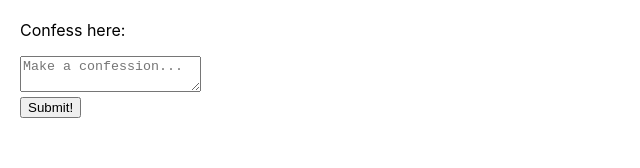
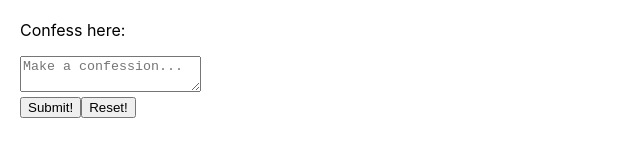
Before and after one commit to razin99/after-dark, a React (Create React App) app: page / in a window 1280 px wide. Shown: the top 168 px of the page, without its empty margins (0-640 px from the left). Built offline with nearby package versions, Linux system fonts and the light colour scheme.

Commit message:
Refactored, but no styling, its batshit ugly

```diff
--- a/src/App.js
+++ b/src/App.js
@@ -1,52 +1,12 @@
 import "./App.css";
-import React, { Component } from "react";
-
-class ConfessionText extends Component {
-  constructor(props) {
-    super(props);
-    this.state = {
-      text: "",
-    };
-
-    this.handleTextChange = this.handleTextChange.bind(this);
-  }
-
-  handleTextChange(event) {
-    this.setState({
-      text: event.target.value,
-    });
-  }
-
-  render() {
-    return (
-      <form>
-        <textarea
-          type="text"
-          placeholder="Make a confession..."
-          value={this.state.text}
-          onChange={this.handleTextChange}
-        />
-      </form>
-    );
-  }
-}
-
-class Button extends Component {
-  render() {
-    return (
-      <div>
-        <button>Submit!</button>
-      </div>
-    );
-  }
-}
+import React from "react";
+import { ConfessionForm } from "./components/ConfessionForm";
 
 function App() {
   return (
     <div>
       <p>Confess here:</p>
-      <ConfessionText />
-      <Button />
+      <ConfessionForm />
     </div>
   );
 }
--- /dev/null
+++ b/src/components/ConfessionForm.js
@@ -0,0 +1,52 @@
+import React, { Component } from "react";
+
+export class ConfessionForm extends Component {
+  constructor(props) {
+    super(props);
+    this.state = {
+      text: "",
+    };
+
+    this.handleTextChange = this.handleTextChange.bind(this);
+    this.handleSubmit = this.handleSubmit.bind(this);
+    this.handleReset = this.handleReset.bind(this);
+  }
+
+  handleTextChange(event) {
+    event.preventDefault();
+    this.setState({
+      text: event.target.value,
+    });
+  }
+
+  handleSubmit(event) {
+    event.preventDefault();
+    console.log(this.state.text);
+    this.setState({
+      text: "",
+    });
+  }
+
+  handleReset(event) {
+    event.preventDefault();
+    this.setState({
+      text: "",
+    });
+  }
+
+  render() {
+    return (
+      <form onSubmit={this.handleSubmit} onReset={this.handleReset}>
+        <textarea
+          type="text"
+          placeholder="Make a confession..."
+          value={this.state.text}
+          onChange={this.handleTextChange} />
+        <div>
+          <button type="submit">Submit!</button>
+          <button type="reset">Reset!</button>
+        </div>
+      </form>
+    );
+  }
+}
```
